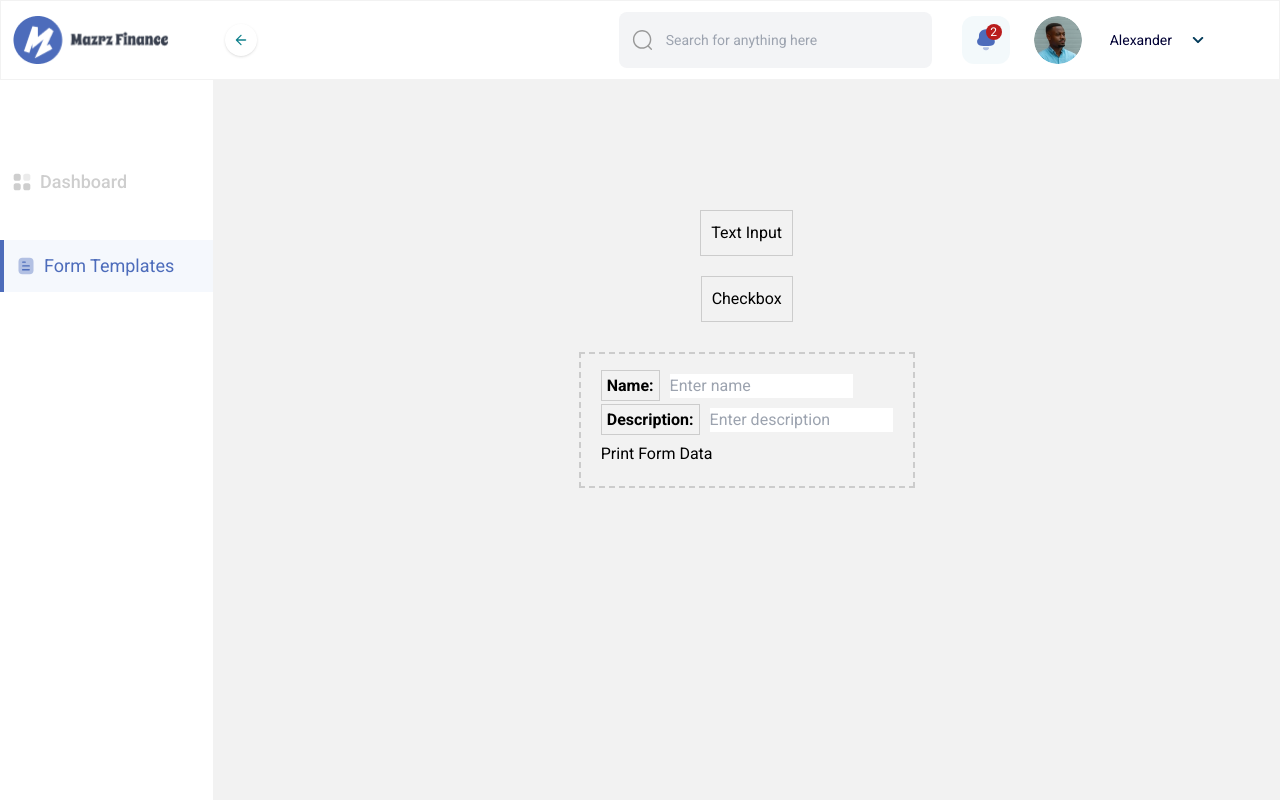
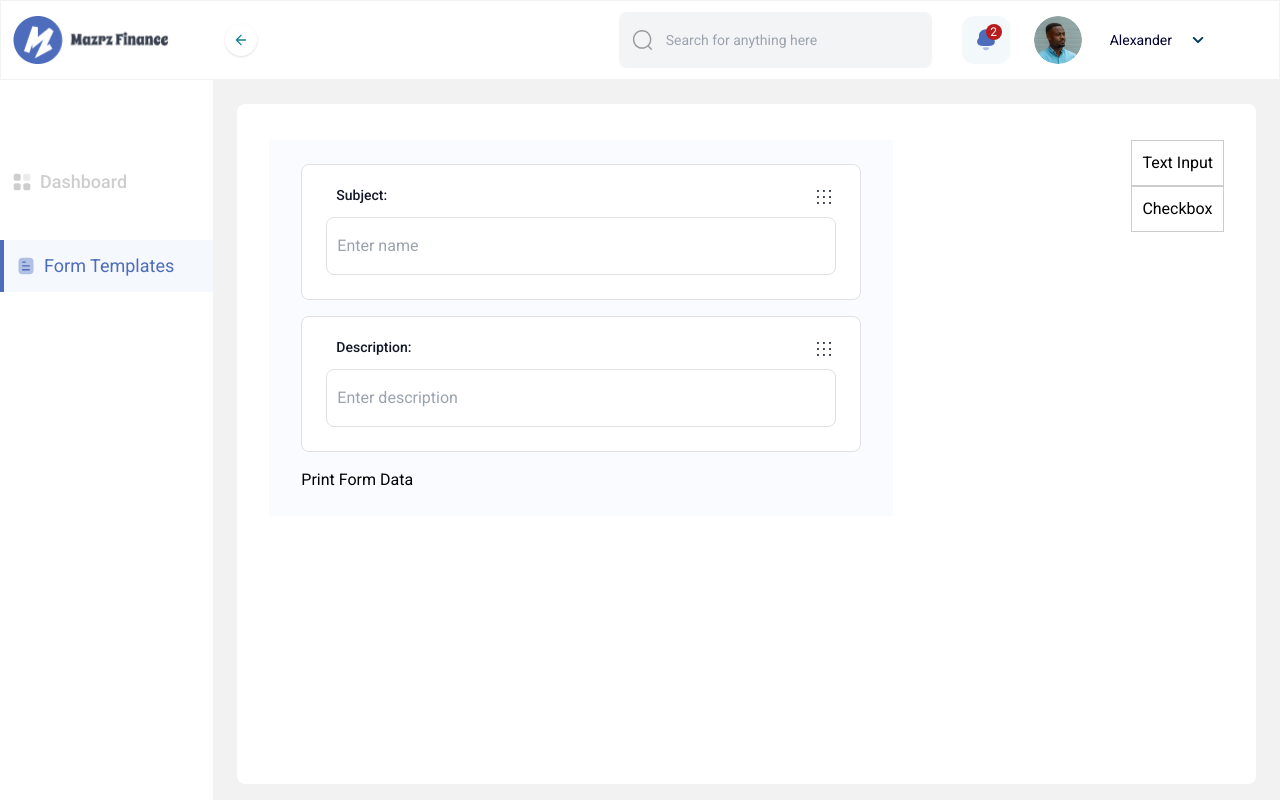
Before and after one commit to GideonOdiokine/Youverify-frontend-task, a Nuxt app: page /details/1 in a window 1280 px wide. Built offline with nearby package versions, Linux system fonts and the light colour scheme.

Commit message:
added details page

```diff
--- a/components/Table.vue
+++ b/components/Table.vue
@@ -1,7 +1,7 @@
 <template>
   <div class="w-full">
     <table class="border-collapse w-[100%]">
-      <thead class="bg-[#F9FAFB]">
+      <thead class="bg-[#F9FAFB] border-b-[#B2B8BD] border-b">
         <tr class="w-full flex flex-1">
           <th class="py-[17px] flex flex-1 !mx-9">
             <div class="text-[#101828] text-base font-medium">Name</div>
@@ -39,17 +39,29 @@
           </th>
         </tr>
       </thead>
-      <!-- <tbody>
-        <tr v-for="(item, index) in items" :key="index">
-          <td class="border px-4 py-2">{{ item.name }}</td>
-          <td class="border px-4 py-2">{{ item.createdAt }}</td>
-          <td class="border px-4 py-2 flex items-center">
-            {{ item.lastModified }}
-            <i class="fas fa-pencil-alt"></i>
-          </td>
-          <td class="border px-4 py-2">{{ item.createdAt }}</td>
-        </tr>
-      </tbody> -->
+      <!-- <> -->
+      <div class="overflow-auto h-[calc(100%+80px)]">
+        <tbody
+          class="w-full flex pt-[32px]"
+          v-for="(item, index) in items"
+          :key="index"
+        >
+          <tr class="flex-1 !mx-9 font-medium text-sm text-[#101828]">
+            <td>{{ item.name }}</td>
+          </tr>
+          <tr class="flex-1 font-medium text-sm text-[#101828]">
+            <td>{{ item.createdAt }}</td>
+          </tr>
+          <tr class="flex-1 font-medium text-sm text-[#101828]">
+            <td>{{ item.lastModified }}</td>
+          </tr>
+          <tr class="flex-1 font-medium text-sm text-[#101828]">
+            <td>{{ item.createdAt }}</td>
+          </tr>
+          <!-- <td class="px-4 py-2">{{ item.createdAt }}</td> -->
+        </tbody>
+      </div>
+      <!-- </> -->
     </table>
   </div>
 </template>
@@ -71,7 +83,6 @@
           createdBy: "User B",
           lastModified: "2023-03-20",
         },
-        // Add more items as needed
       ],
     };
   },
--- a/pages/details/[id]/index.vue
+++ b/pages/details/[id]/index.vue
@@ -1,6 +1,96 @@
 <template>
-  <div id="app">
-    <div class="draggable" @dragstart="onDragStart('text')" draggable="true">
+  <div class="mt-[80px] pt-6 px-6">
+    <div
+      class="bg-white rounded-lg !h-[calc(100vh-120px)] md:overflow-y-scroll lg:overflow-auto px-[32px] py-[36px]"
+    >
+      <!-- Left -->
+      <div class="flex justify-between">
+        <div
+          class="bg-[#F9FBFF] px-8 py-6 w-[624px]"
+          @dragover.prevent
+          @drop="onDrop"
+        >
+          <div
+            class="bg-white py-3 pb-6 mb-4 px-6 border border-[#DFE1E4] rounded-lg"
+          >
+            <label
+              for="name"
+              class="flex justify-between mx-0 !px-0 border-none text-[#101828] font-medium text-sm py-2"
+            >
+              <span class="px-[10px]">Subject:</span>
+              <img src="../../../assets/dot.svg" class="w-6" alt="" />
+            </label>
+            <input
+              type="text"
+              v-model="name"
+              id="name"
+              placeholder="Enter name"
+              class="border-[#DFE1E4] rounded-lg py-4 px-[10px] border w-full outline-none"
+            />
+          </div>
+          <div
+            class="bg-white py-3 pb-6 mb-4 px-6 border border-[#DFE1E4] rounded-lg"
+          >
+            <label
+              class="flex justify-between mx-0 !px-0 border-none text-[#101828] font-medium text-sm py-2"
+              for="description"
+            >
+              <span class="px-[10px]">Description:</span>
+              <img src="../../../assets/dot.svg" class="w-6" alt="" />
+            </label>
+            <input
+              type="text"
+              v-model="description"
+              id="description"
+              placeholder="Enter description"
+              class="border-[#DFE1E4] rounded-lg py-4 px-[10px] border w-full outline-none"
+            />
+          </div>
+          <div
+            v-for="(item, index) in droppedItems"
+            :key="index"
+            class="bg-white py-3 pb-6 mb-4 px-6 border border-[#DFE1E4] rounded-lg"
+          >
+            <div v-if="item.type === 'text'">
+              <label
+                class="flex justify-between mx-0 !px-0 border-none text-[#101828] font-medium text-sm py-2"
+                @blur="updateLabel($event, index)"
+                v-if="item.type === 'text'"
+              >
+                <span class="px-[10px]">Text Input:</span>
+                <img src="../../../assets/dot.svg" class="w-6" alt="" />
+              </label>
+              <input
+                v-if="item.type === 'text'"
+                type="text"
+                v-model="item.value"
+                id="text-input"
+                placeholder="Enter text"
+                class="border-[#DFE1E4] rounded-lg py-4 px-[10px] border w-full outline-none"
+              />
+            </div>
+            <div
+              v-else-if="item.type === 'checkbox'"
+              class="bg-white py-3 pb-6 mb-4 px-6 border border-[#DFE1E4] rounded-lg"
+            >
+              <!-- <label
+                for="checkbox-input"
+                @blur="updateLabel($event, index)"
+                :contenteditable="item.type === 'checkbox'"
+                >Checkbox:</label
+              > -->
+              <input type="checkbox" v-model="item.value" id="checkbox-input" />
+            </div>
+            <button @click="removeItem(index)">Delete</button>
+          </div>
+          <button @click="printFormData">Print Form Data</button>
+        </div>
+        <div>
+          <div
+            class="draggable"
+            @dragstart="onDragStart('text')"
+            draggable="true"
+          >
             <i class="fas fa-font"></i> Text Input
           </div>
           <div
@@ -10,52 +100,9 @@
           >
             <i class="fas fa-check-square"></i> Checkbox
           </div>
-    <div class="droppable" @dragover.prevent @drop="onDrop">
-      <div class="default-input">
-        <label for="name">Name:</label>
-        <input type="text" v-model="name" id="name" placeholder="Enter name" />
         </div>
-      <div class="default-input">
-        <label for="description">Description:</label>
-        <input
-          type="text"
-          v-model="description"
-          id="description"
-          placeholder="Enter description"
-        />
       </div>
-      <div
-        v-for="(item, index) in droppedItems"
-        :key="index"
-        class="dropped-item"
-      >
-        <!-- <label
-          :contenteditable="item.type === 'label'"
-          @blur="updateLabel($event, index)"
-          @keydown.enter.prevent=""
-        >
-          {{ item.label }}
-        </label> -->
-        <label
-          @blur="updateLabel($event, index)"
-          v-if="item.type === 'text'"
-          :contenteditable="item.type === 'text'"
-          >Text Input:</label
-        >
-        <input
-          v-if="item.type === 'text'"
-          type="text"
-          v-model="item.value"
-          id="text-input"
-          placeholder="Enter text"
-        />
-        <template v-else-if="item.type === 'checkbox'">
-          <label for="checkbox-input">Checkbox:</label>
-          <input type="checkbox" v-model="item.value" id="checkbox-input" />
-        </template>
-        <button @click="removeItem(index)">Delete</button>
-      </div>
-      <button @click="printFormData">Print Form Data</button>
+      <!-- Right -->
     </div>
   </div>
 </template>
@@ -97,19 +144,12 @@
 </script>
 
 <style>
-#app {
-  display: flex;
-  flex-direction: column;
-  align-items: center;
-  margin-top: 200px;
-}
-
 .default-input {
   margin-bottom: 10px;
 }
 
 .draggable {
-  margin: 10px 0;
+  /* margin: 10px 0; */
   padding: 10px;
   border: 1px solid #ccc;
   cursor: pointer;
--- a/pages/index.vue
+++ b/pages/index.vue
@@ -1,6 +1,6 @@
 <template>
-  <div class="mt-[80px] py-6 px-6">
-    <div class="bg-white rounded-lg">
+  <div class="mt-[80px] pt-6 px-6">
+    <div class="bg-white rounded-lg !h-[calc(100vh-120px)]">
       <div class="pl-9 pb-9 pt-[53px] pr-12">
         <h3 class="text-[32px] font-medium text-[#101828] pb-[27px]">
           Form Templates
```
Also changed, not shown: assets/dot.svg (added). Lines whose indentation alone changed are shown as unchanged.
